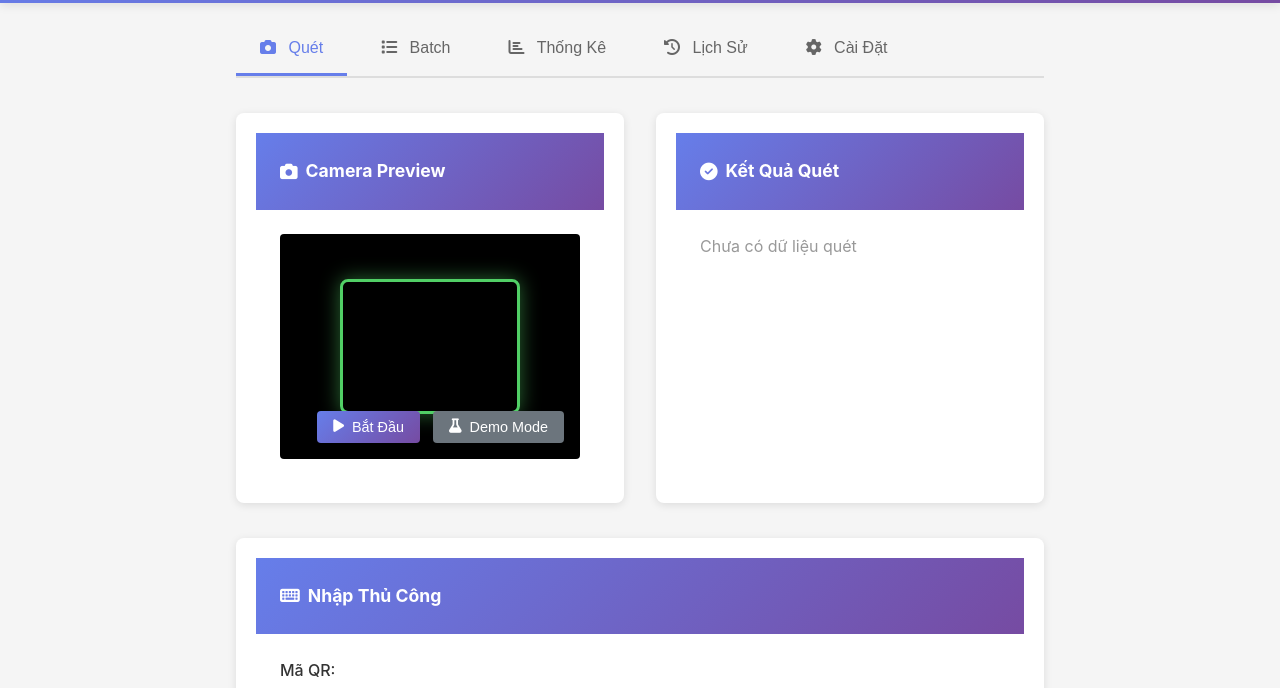
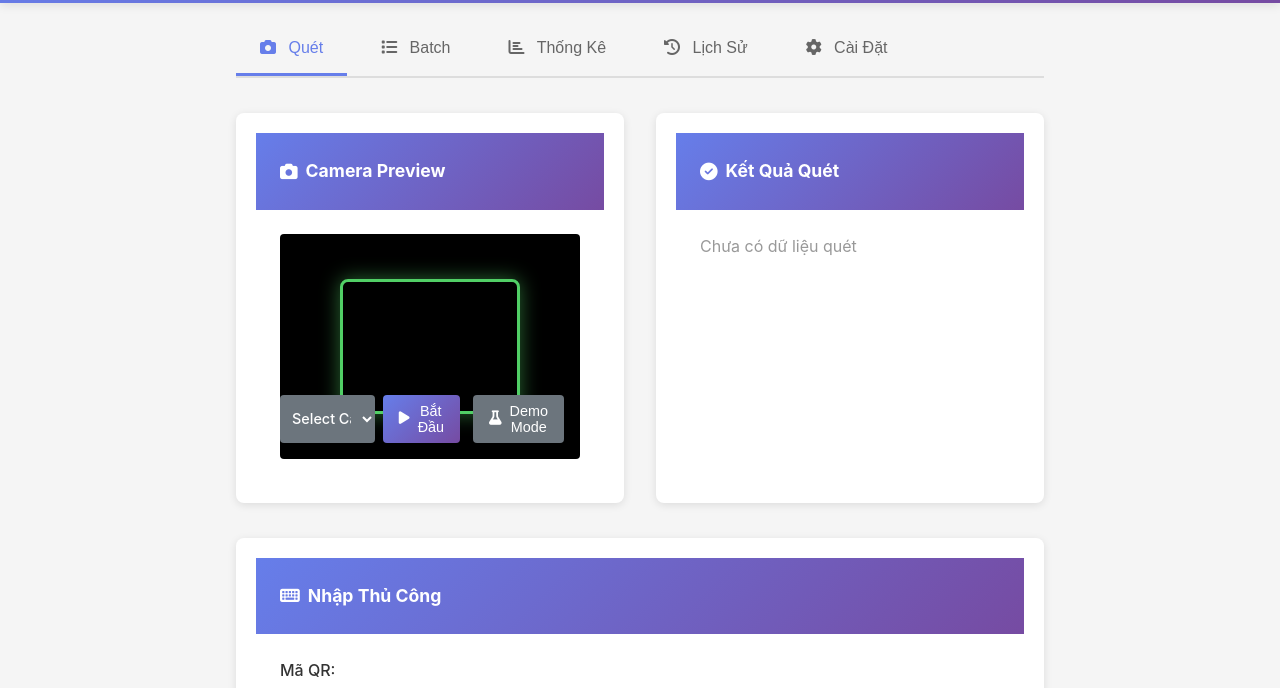
Before and after one commit to tientq-work/qr-scanner, a website: page public/index.html in a window 1280 px wide. Shown: the part 75-763 px from the top of the page. Drawn offline with Linux system fonts and the light colour scheme; no server answers.

Commit message:
fix: show camera dropdown by default in HTML

```diff
--- a/public/index.html
+++ b/public/index.html
@@ -77,7 +77,7 @@
                                     <div class="scan-box"></div>
                                 </div>
                                 <div class="camera-controls">
-                                    <select id="cameraSelect" class="btn btn-secondary btn-sm" style="display: none; padding: 0.5rem; cursor: pointer;">
+                                    <select id="cameraSelect" class="btn btn-secondary btn-sm" style="display: inline-flex; padding: 0.5rem; cursor: pointer;">
                                         <option value="">Select Camera</option>
                                     </select>
                                     <button id="startCameraBtn" class="btn btn-primary btn-sm">
```
